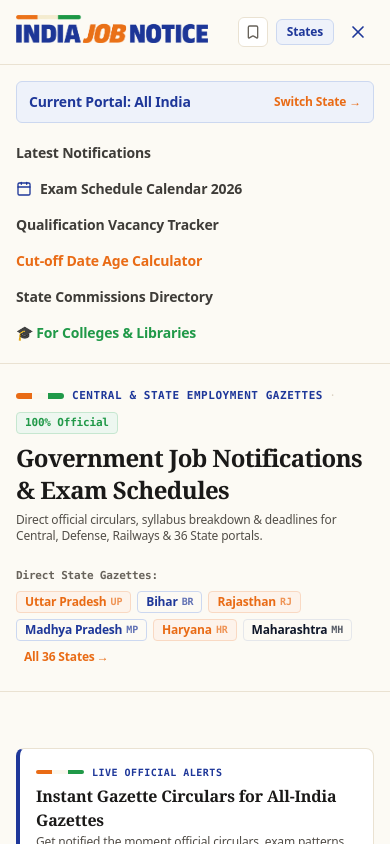
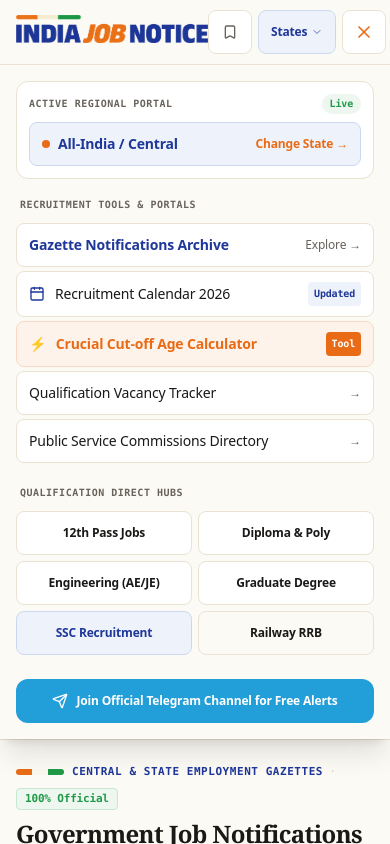
Before and after one commit to jawadhafeez171/indiajobnotice, a Next.js app: page / in a window 390 px wide. Both pictures are taken after a click on the button 358 px from the left and 32 px from the top of the page. Shown: the top 844 px of the page. Built offline with nearby package versions, Linux system fonts and the light colour scheme.

Commit message:
mobile view optimisation

```diff
--- a/src/components/common/Navbar.tsx
+++ b/src/components/common/Navbar.tsx
@@ -118,16 +118,16 @@
               </button>
             </nav>
 
-            {/* Mobile Actions */}
-            <div className="flex items-center gap-2 lg:hidden">
+            {/* Mobile Actions (Optimized 44px Touch Targets) */}
+            <div className="flex items-center gap-1.5 sm:gap-2 lg:hidden">
               <button
                 onClick={() => setIsWatchlistOpen(true)}
-                className="p-1.5 relative rounded-md bg-white border border-[#EAE2D2] text-[#1A1918]"
+                className="p-2.5 min-w-[44px] min-h-[44px] flex items-center justify-center relative rounded-lg bg-white border border-[#EAE2D2] text-[#1A1918] active:bg-[#FCFAF4] transition-colors"
                 aria-label="View Saved Circulars"
               >
                 <Bookmark className={`w-4 h-4 ${savedCount > 0 ? "fill-[#E96B15] text-[#E96B15]" : "text-[#68635B]"}`} />
                 {savedCount > 0 && (
-                  <span className="absolute -top-1 -right-1 w-4 h-4 rounded-full bg-[#E96B15] text-white text-[9px] font-bold flex items-center justify-center font-mono">
+                  <span className="absolute 1 -top-1 -right-1 w-4 h-4 rounded-full bg-[#E96B15] text-white text-[9px] font-bold flex items-center justify-center font-mono">
                     {savedCount}
                   </span>
                 )}
@@ -135,75 +135,178 @@
 
               <button
                 onClick={() => setIsModalOpen(true)}
-                className="px-2.5 py-1 rounded-md bg-[#EEF2FA] text-xs font-bold text-[#1E3799] border border-[#CCD8F0] whitespace-nowrap"
+                className="px-3 min-h-[44px] flex items-center justify-center rounded-lg bg-[#EEF2FA] text-xs font-bold text-[#1E3799] border border-[#CCD8F0] active:bg-[#E0E9F8] transition-colors whitespace-nowrap"
+                aria-label="Select State Portal"
               >
-                {currentState ? currentState.code : "States"}
+                <span>{currentState ? currentState.code : "States"}</span>
+                <ChevronDown className="w-3 h-3 ml-1 text-[#1E3799]/70" />
               </button>
 
               <button
                 onClick={() => setMobileMenuOpen(!mobileMenuOpen)}
-                className="p-1.5 text-[#1E3799] hover:bg-[#EEF2FA] rounded-md transition-colors"
+                className="p-2.5 min-w-[44px] min-h-[44px] flex items-center justify-center text-[#1E3799] bg-white border border-[#EAE2D2] hover:bg-[#EEF2FA] rounded-lg active:scale-95 transition-all"
                 aria-label="Toggle Navigation Menu"
               >
-                {mobileMenuOpen ? <X className="w-5 h-5" /> : <Menu className="w-5 h-5" />}
+                {mobileMenuOpen ? <X className="w-5 h-5 text-[#E96B15]" /> : <Menu className="w-5 h-5 text-[#1E3799]" />}
               </button>
             </div>
           </div>
         </div>
 
-        {/* Mobile Dropdown */}
+        {/* Mobile Dropdown Drawer (Touch-Optimized for all phone screens) */}
         {mobileMenuOpen && (
-          <div className="lg:hidden border-t border-[#EAE2D2] bg-[#FCFAF4] px-4 py-4 space-y-3 text-sm">
+          <div className="lg:hidden border-t border-[#EAE2D2] bg-[#FCFAF4] max-h-[calc(100vh-64px)] overflow-y-auto px-4 py-4 space-y-4 text-sm shadow-xl overscroll-contain">
+            {/* Active Portal Banner */}
+            <div className="p-3 rounded-xl bg-white border border-[#EAE2D2] shadow-2xs space-y-2">
+              <div className="flex items-center justify-between text-xs">
+                <span className="text-[10px] font-mono uppercase font-bold text-[#68635B] tracking-wider">
+                  Active Regional Portal
+                </span>
+                <span className="px-2 py-0.5 rounded-full bg-[#EDF7F0] text-[#209948] font-bold text-[10px] font-mono">
+                  Live
+                </span>
+              </div>
               <button
                 onClick={() => {
                   setMobileMenuOpen(false);
                   setIsModalOpen(true);
                 }}
-              className="w-full text-left py-2.5 px-3 rounded-md bg-[#EEF2FA] font-bold text-[#1E3799] flex justify-between items-center border border-[#CCD8F0]"
+                className="w-full text-left py-2.5 px-3 rounded-lg bg-[#EEF2FA] hover:bg-[#E0E9F8] font-bold text-[#1E3799] flex justify-between items-center border border-[#CCD8F0] min-h-[44px] transition-colors"
               >
-              <span>Current Portal: {currentState ? currentState.name : "All India"}</span>
-              <span className="text-xs text-[#E96B15]">Switch State →</span>
+                <div className="flex items-center gap-2">
+                  <span className="w-2 h-2 rounded-full bg-[#E96B15]" />
+                  <span>{currentState ? currentState.name : "All-India / Central"}</span>
+                </div>
+                <span className="text-xs text-[#E96B15] font-semibold">Change State →</span>
               </button>
-            <div className="flex flex-col space-y-2 pt-1 font-semibold text-[#3E3C38]">
+            </div>
+
+            {/* Core Tools & Editorial Hubs */}
+            <div className="space-y-1">
+              <span className="text-[10px] font-mono uppercase tracking-wider text-[#68635B] font-bold px-1 block">
+                Recruitment Tools & Portals
+              </span>
+              <div className="grid grid-cols-1 gap-1 pt-1 font-medium text-[#1A1918]">
                 <a
                   href={currentState ? getStateSubdomainUrl(currentState.slug) : getCentralPortalUrl()}
                   onClick={() => setMobileMenuOpen(false)}
-                className="py-1 hover:text-[#1E3799]"
+                  className="flex items-center justify-between px-3 py-2.5 rounded-lg bg-white border border-[#EAE2D2] hover:border-[#1E3799] min-h-[44px] transition-colors"
                 >
-                Latest Notifications
+                  <span className="font-bold text-[#1E3799]">Gazette Notifications Archive</span>
+                  <span className="text-xs text-[#68635B]">Explore →</span>
                 </a>
+
                 <Link
                   href="/calendar"
                   onClick={() => setMobileMenuOpen(false)}
-                className="py-1 hover:text-[#1E3799] flex items-center gap-2"
+                  className="flex items-center justify-between px-3 py-2.5 rounded-lg bg-white border border-[#EAE2D2] hover:border-[#1E3799] min-h-[44px] transition-colors"
                 >
+                  <div className="flex items-center gap-2.5">
                     <Calendar className="w-4 h-4 text-[#1E3799]" />
-                <span>Exam Schedule Calendar 2026</span>
+                    <span>Recruitment Calendar 2026</span>
+                  </div>
+                  <span className="text-[10px] font-mono font-bold px-1.5 py-0.5 rounded bg-[#EEF2FA] text-[#1E3799]">
+                    Updated
+                  </span>
                 </Link>
+
+                <Link
+                  href="/calculator"
+                  onClick={() => setMobileMenuOpen(false)}
+                  className="flex items-center justify-between px-3 py-2.5 rounded-lg bg-[#FDF3EB] border border-[#F9D9C3] hover:border-[#E96B15] min-h-[44px] transition-colors"
+                >
+                  <div className="flex items-center gap-2.5">
+                    <span className="text-[#E96B15] font-bold">⚡</span>
+                    <span className="font-bold text-[#E96B15]">Crucial Cut-off Age Calculator</span>
+                  </div>
+                  <span className="text-[10px] font-mono font-bold px-1.5 py-0.5 rounded bg-[#E96B15] text-white">
+                    Tool
+                  </span>
+                </Link>
+
                 <Link
                   href="/vacancies"
                   onClick={() => setMobileMenuOpen(false)}
-                className="py-1 hover:text-[#1E3799]"
+                  className="flex items-center justify-between px-3 py-2.5 rounded-lg bg-white border border-[#EAE2D2] hover:border-[#1E3799] min-h-[44px] transition-colors"
                 >
-                Qualification Vacancy Tracker
+                  <span>Qualification Vacancy Tracker</span>
+                  <span className="text-xs text-[#68635B]">→</span>
                 </Link>
-              <Link href="/calculator" onClick={() => setMobileMenuOpen(false)} className="py-1 text-[#E96B15] font-bold">
-                Cut-off Date Age Calculator
-              </Link>
+
                 <Link
                   href="/directory"
                   onClick={() => setMobileMenuOpen(false)}
-                className="py-1 hover:text-[#1E3799]"
+                  className="flex items-center justify-between px-3 py-2.5 rounded-lg bg-white border border-[#EAE2D2] hover:border-[#1E3799] min-h-[44px] transition-colors"
                 >
-                State Commissions Directory
+                  <span>Public Service Commissions Directory</span>
+                  <span className="text-xs text-[#68635B]">→</span>
+                </Link>
+              </div>
+            </div>
+
+            {/* Quick Qualification & Sector Hubs */}
+            <div className="space-y-1 pt-1">
+              <span className="text-[10px] font-mono uppercase tracking-wider text-[#68635B] font-bold px-1 block">
+                Qualification Direct Hubs
+              </span>
+              <div className="grid grid-cols-2 gap-1.5 pt-1">
+                <Link
+                  href="/qualification/12th-pass"
+                  onClick={() => setMobileMenuOpen(false)}
+                  className="p-2.5 rounded-lg bg-white border border-[#EAE2D2] hover:border-[#1E3799] text-xs font-semibold text-[#1A1918] min-h-[44px] flex items-center justify-center text-center transition-colors"
+                >
+                  12th Pass Jobs
                 </Link>
                 <Link
-                href="/for-colleges-libraries"
+                  href="/qualification/diploma"
                   onClick={() => setMobileMenuOpen(false)}
-                className="py-1 text-[#209948] font-bold"
+                  className="p-2.5 rounded-lg bg-white border border-[#EAE2D2] hover:border-[#1E3799] text-xs font-semibold text-[#1A1918] min-h-[44px] flex items-center justify-center text-center transition-colors"
                 >
-                🎓 For Colleges & Libraries
+                  Diploma & Poly
                 </Link>
+                <Link
+                  href="/engineering-jobs"
+                  onClick={() => setMobileMenuOpen(false)}
+                  className="p-2.5 rounded-lg bg-white border border-[#EAE2D2] hover:border-[#1E3799] text-xs font-semibold text-[#1A1918] min-h-[44px] flex items-center justify-center text-center transition-colors"
+                >
+                  Engineering (AE/JE)
+                </Link>
+                <Link
+                  href="/qualification/graduate"
+                  onClick={() => setMobileMenuOpen(false)}
+                  className="p-2.5 rounded-lg bg-white border border-[#EAE2D2] hover:border-[#1E3799] text-xs font-semibold text-[#1A1918] min-h-[44px] flex items-center justify-center text-center transition-colors"
+                >
+                  Graduate Degree
+                </Link>
+                <Link
+                  href="/organisations/ssc"
+                  onClick={() => setMobileMenuOpen(false)}
+                  className="p-2.5 rounded-lg bg-[#EEF2FA] border border-[#CCD8F0] text-xs font-bold text-[#1E3799] min-h-[44px] flex items-center justify-center text-center transition-colors"
+                >
+                  SSC Recruitment
+                </Link>
+                <Link
+                  href="/railway-jobs"
+                  onClick={() => setMobileMenuOpen(false)}
+                  className="p-2.5 rounded-lg bg-[#FCFAF4] border border-[#EAE2D2] text-xs font-semibold text-[#1A1918] min-h-[44px] flex items-center justify-center text-center transition-colors"
+                >
+                  Railway RRB
+                </Link>
+              </div>
+            </div>
+
+            {/* Telegram Instant Alert CTA */}
+            <div className="pt-2">
+              <a
+                href="https://t.me/Indiajobnotice1"
+                target="_blank"
+                rel="noopener noreferrer"
+                onClick={() => setMobileMenuOpen(false)}
+                className="w-full flex items-center justify-center gap-2 py-3 px-4 rounded-xl bg-[#229ED9] hover:bg-[#1D88BC] text-white font-bold text-xs shadow-xs min-h-[44px] transition-colors"
+              >
+                <Send className="w-4 h-4" />
+                <span>Join Official Telegram Channel for Free Alerts</span>
+              </a>
             </div>
           </div>
         )}
--- a/src/components/jobs/ExaminationLifecycleBar.tsx
+++ b/src/components/jobs/ExaminationLifecycleBar.tsx
@@ -79,7 +79,8 @@
               key={st.id}
               href={st.href}
               className={cn(
-                "p-2.5 rounded-lg border transition-all flex flex-col justify-between group",
+                "p-2.5 rounded-lg border transition-all flex flex-col justify-between group min-h-[56px]",
+                "[&:nth-child(5)]:col-span-2 sm:[&:nth-child(5)]:col-span-1",
                 isActive
                   ? "bg-[#1E3799] border-[#1E3799] text-white shadow-xs ring-2 ring-[#1E3799]/20"
                   : "bg-[#FCFAF4] border-[#EAE2D2] text-[#1A1918] hover:border-[#1E3799] hover:bg-white"
--- a/src/components/seo/SearchConsoleAuditDashboard.tsx
+++ b/src/components/seo/SearchConsoleAuditDashboard.tsx
@@ -581,7 +581,7 @@
             <select
               value={selectedJobId}
               onChange={(e) => setSelectedJobId(e.target.value)}
-              className="px-3 py-1.5 rounded-lg border border-[#CCD8F0] bg-[#EEF2FA] text-xs font-bold text-[#1E3799]"
+              className="w-full sm:w-auto px-3 py-2.5 sm:py-1.5 rounded-lg border border-[#CCD8F0] bg-[#EEF2FA] text-[14px] sm:text-xs min-h-[44px] sm:min-h-0 font-bold text-[#1E3799] cursor-pointer"
             >
               {SAMPLE_JOBS.map((j) => (
                 <option key={j.id} value={j.id}>
```
Also changed, not shown: src/components/common/StateSelectorModal.tsx (+8 -7 lines), src/components/eligibility/EligibilityCalculator.tsx (+4 -4 lines), src/components/jobs/MajorRecruitmentsSection.tsx (+12 -11 lines). Lines whose indentation alone changed are shown as unchanged.
